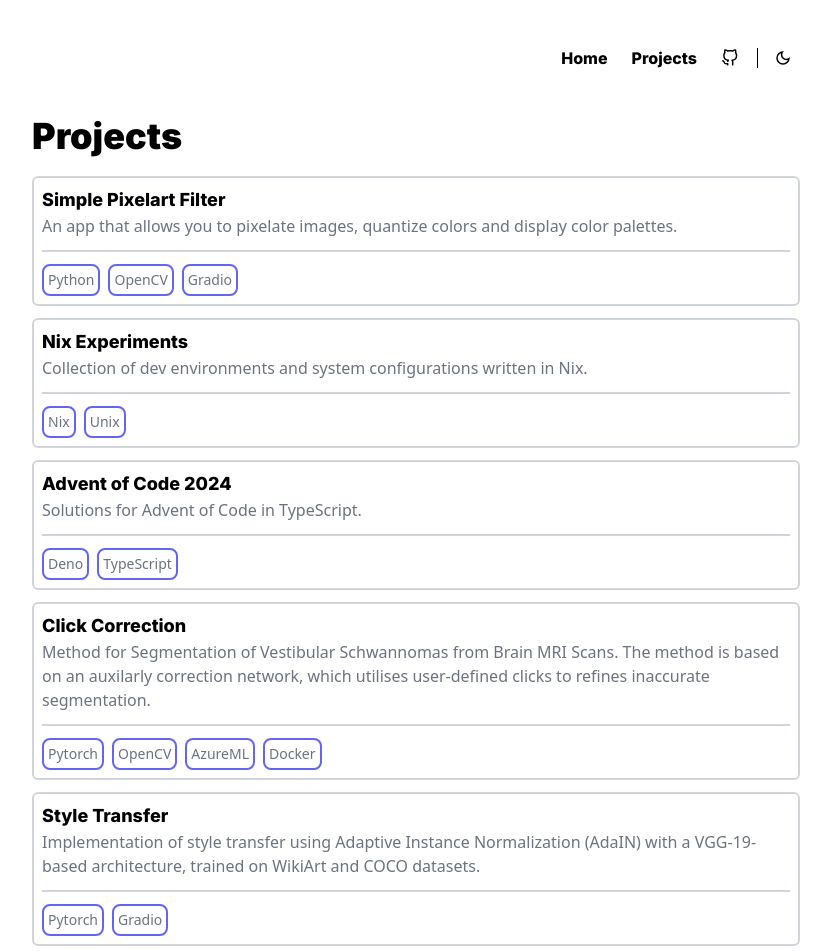
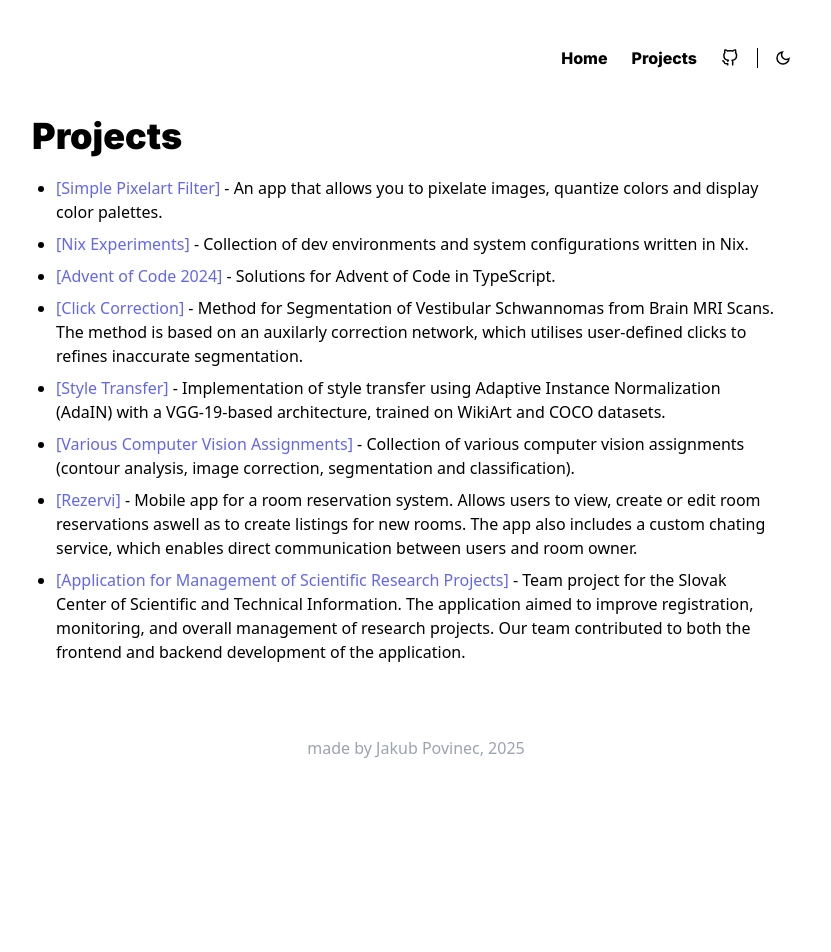
Before and after one commit to kuko6/personal-website, a SvelteKit app: page /projects in a window 1280 px wide. Shown: the top 952 px of the page, without its empty margins (224-1055 px from the left). After the commit the page ends 800 px from the top, so only its background shows below. Built offline with nearby package versions, Linux system fonts and the light colour scheme.

Commit message:
project redesign

```diff
--- a/src/routes/+page.svelte
+++ b/src/routes/+page.svelte
@@ -26,14 +26,14 @@
   on:mouseenter={handleMouseEnter}
   on:mouseleave={handleMouseLeave}
 >
-  <div class="space-y-3 dark:text-white">
+  <div class="space-y-2 dark:text-white">
     <h1>
       Hi, I'm Jakub 👋
       <!-- Hi, I'm Jakub <span -->
         <!-- class={`${isHovering ? "animate-wiggle" : ""} inline-block`}>👋</span -->
       <!-- > -->
     </h1>
-    <p class="font-inter leading-7">
+    <p class="font-inter leading-6">
       a software engineer from Bratislava, Slovakia.
     </p>
   </div>
@@ -59,17 +59,31 @@
     <h2 class="dark:text-white">Featured Projects</h2>
       <ul class="list-disc mx-6 dark:text-white">
         <li class="pb-1">
-          <a class="text-indigo-500 dark:text-indigo-400 hover:underline decoration-2 underline-offset-2" href="https://www.github.com/kuko6/click-correction">
-            Click Correction
+          <a class="project" href="https://www.github.com/kuko6/click-correction">
+            [Click Correction]
           </a>
            - A two-stage segmentation method where an initial network is refined using user clicks via an auxiliary correction network.
         </li>
         <li>
-          <a class="text-indigo-500 dark:text-indigo-400 hover:underline decoration-2 underline-offset-2" href="https://www.github.com/kuko6/style-transfer">
-            Style Transfer
+          <a class="project" href="https://www.github.com/kuko6/style-transfer">
+            [Style Transfer]
           </a>
            - Pytorch implementation of style transfer based on Adaptive Instance Normalization.
         </li>
       </ul>
   </div>
 </div>
+
+<style>
+  .project {
+    @apply text-indigo-500;
+  }
+
+  .project::-prefers-color-scheme-dark {
+    @apply text-indigo-400;
+  }
+
+  .project:hover {
+    @apply bg-indigo-500 text-white py-0.5;
+  }
+</style>
--- a/src/routes/projects/+page.svelte
+++ b/src/routes/projects/+page.svelte
@@ -81,8 +81,28 @@
 <div class="space-y-5 dark:text-white">
   <h1 class="">Projects</h1>
   <div class="flex flex-col gap-3">
-    {#each project as p}
+    <!-- {#each project as p}
       <Project project={p} />
-    {/each}
+    {/each} -->
+    <ul class="list-disc mx-6 space-y-2 dark:text-white">
+      {#each project as p}
+        <li class="">
+          <a class="project text-indigo-500 dark:text-indigo-400" href={p.ref}>
+            [{p.name}]
+          </a>
+          - {p.description}
+        </li>
+      {/each}
+    </ul>
   </div>
 </div>
+
+<style>
+  .project {
+
+  }
+
+  .project:hover {
+    @apply bg-indigo-500 text-white py-0.5;
+  }
+</style>
```
